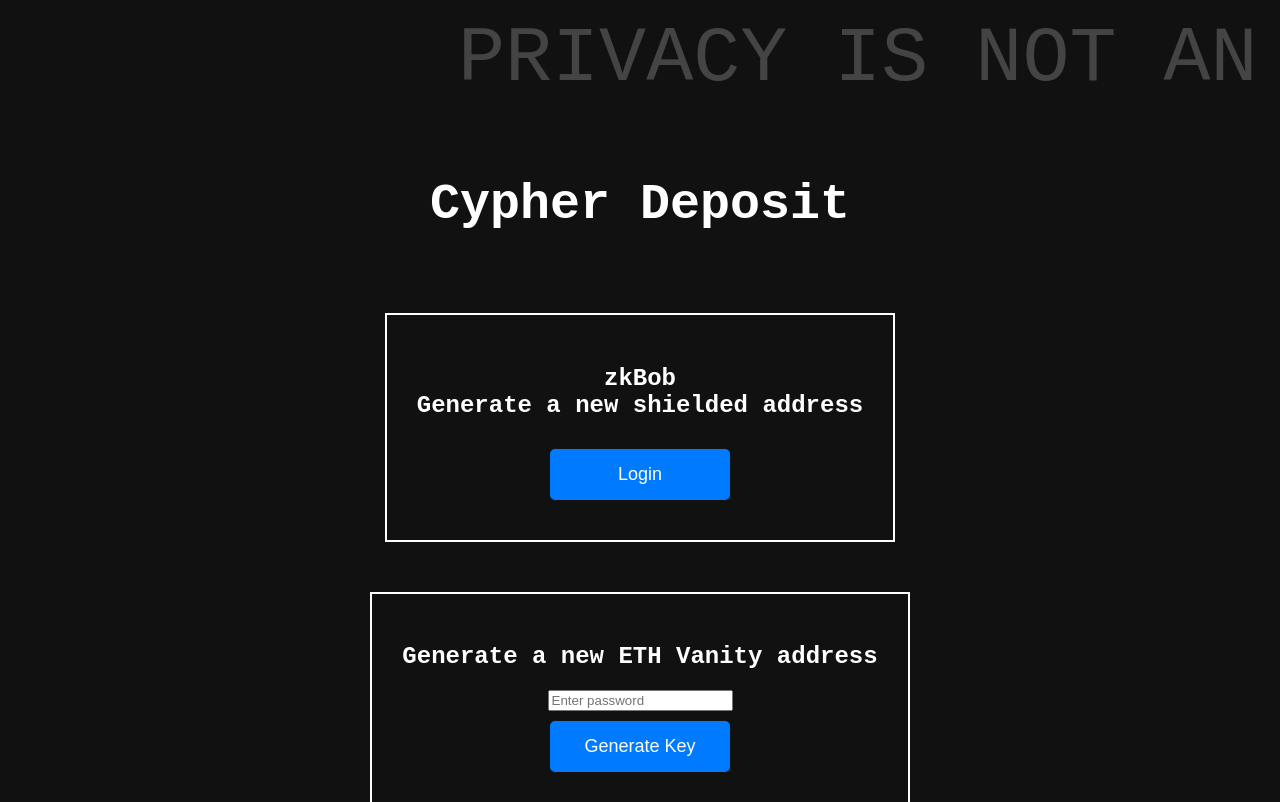
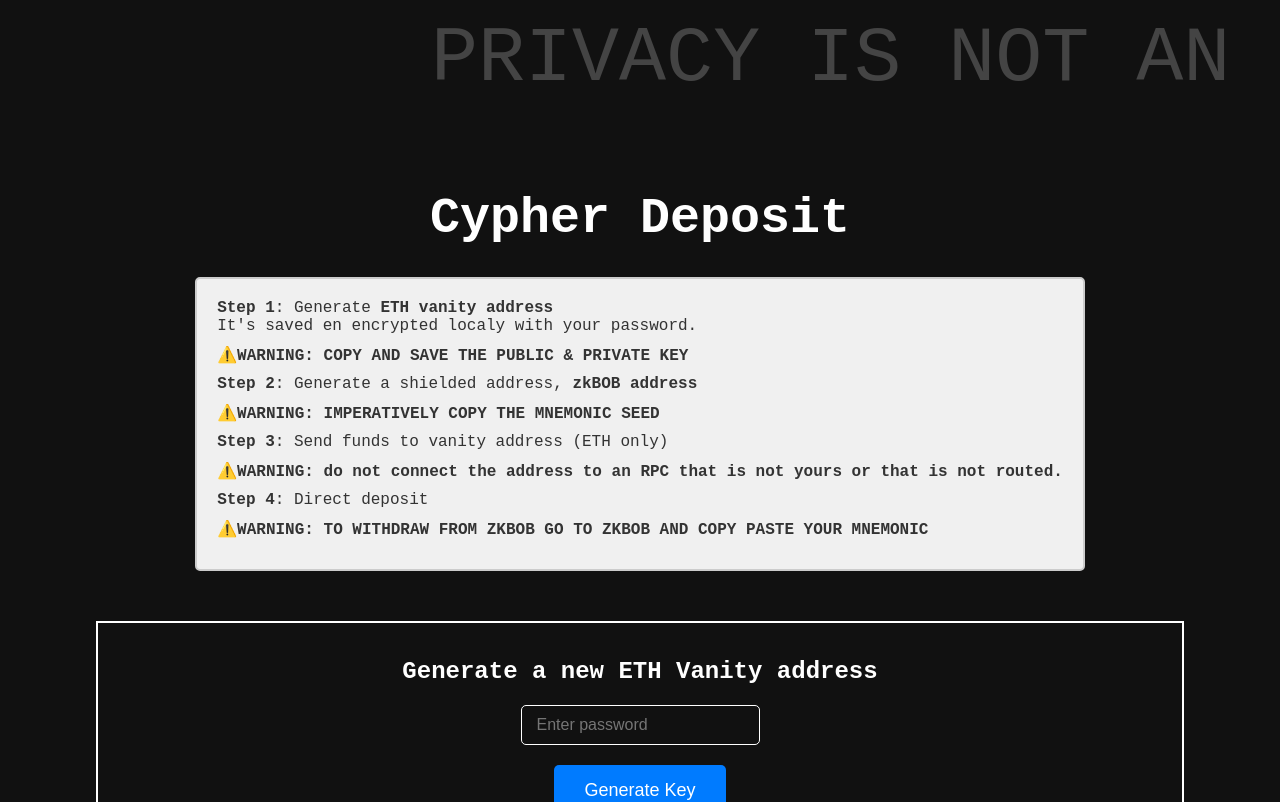
Before and after one commit to Alice-s-Deposit/WebApp, a React (Create React App) app: page / in a window 1280 px wide. Shown: the top 802 px of the page. Built offline with nearby package versions, Linux system fonts and the light colour scheme.

Commit message:
add tutorial

```diff
--- a/src/App.css
+++ b/src/App.css
@@ -9,7 +9,7 @@
   flex-direction: column;
   align-items: center;
   justify-content: center;
-  height: 100vh; /* Centrer verticalement les éléments */
+  height: auto; /* Centrer verticalement les éléments */
   background: url('background-text.svg') no-repeat center; /* Utiliser 'no-repeat' pour n'afficher qu'une seule fois */
   background-size: contain; /* Ajuster la taille de l'image */
   animation: slide 15s linear infinite;
@@ -33,7 +33,8 @@
 .enclosure {
   border: 2px solid #fff;
   padding: 30px; /* Augmentation de l'espace intérieur de l'encadré */
-  max-width: 800px; /* Augmentation de la largeur de l'encadré */
+  max-width: 80%; /* Augmentation de la largeur de l'encadré */
+  width: 80%;
   text-align: center;
   margin-top: 50px; /* Espace supplémentaire en haut */
   word-break: break-all; /* Casser les mots pour qu'ils ne dépassent pas de l'encadré */
@@ -58,6 +59,7 @@
   justify-content: center; /* Centrer horizontalement le texte du bouton */
   align-items: center; /* Centrer verticalement le texte du bouton */
   margin-bottom: 10px; /* Ajouter une marge en bas du bouton */
+  width: auto; /* Ajuster la largeur du bouton en fonction de la longueur du texte */
 }
 
 button:hover {
@@ -73,3 +75,45 @@
   margin: 20px 0; /* Ajouter de l'espace en haut et en bas pour la réponse */
   font-size: 16px;
 }
+
+h2 {
+  margin-top: 5px; /* Supprimer la marge en haut pour le titre */
+  margin-bottom: 20px;
+}
+
+input {
+  padding: 10px 15px; /* Ajustement du padding pour centrer le texte */
+  font-size: 16px; /* Taille de la police */
+  border: 1px solid #fff; /* Bordure avec couleur blanche */
+  border-radius: 5px; /* Bordures arrondies */
+  color: #fff; /* Couleur du texte */
+  background-color: transparent; /* Fond transparent */
+  outline: none; /* Supprimer l'outline au focus */
+  margin-bottom: 10px; /* Ajouter de l'espace en bas de l'input */
+  width: auto; /* Largeur de l'input pour occuper tout l'espace disponible */
+}
+
+footer {
+  margin-bottom: 100px;
+}
+
+.info-list {
+  background-color: #f0f0f0; /* Couleur de fond du composant */
+  color: #333; /* Couleur du texte */
+  font-family: 'Courier New', monospace; /* Police de type machine à écrire */
+  padding: 20px; /* Espacement intérieur pour le contenu du composant */
+  border: 2px solid #ccc; /* Bordure du composant */
+  border-radius: 5px; /* Coins arrondis de la bordure */
+  width: auto;
+}
+
+.info-list ul {
+  list-style-type: none; /* Supprimer les puces de la liste */
+  padding: 0;
+  margin: 0;
+}
+
+.info-list li {
+  margin-bottom: 10px; /* Espacement entre les éléments de la liste */
+  font-size: 16px; /* Taille de la police des éléments de la liste */
+}
--- a/src/App.tsx
+++ b/src/App.tsx
@@ -5,6 +5,7 @@
 import { Auth } from './Components/Auth';
 import { ShieldedAddressGenerator } from './Components/ShieldedAddressGenerator';
 import { PasswordInput } from './utils/keyManagement'
+import { InfoList } from './Components/InfoList';
 
 function App() {
   const [buttonDisabled, setButtonDisabled] = useState(false);
@@ -24,6 +25,13 @@
   return (
     <div className="App">
       <div className="App-title">Cypher Deposit</div>
+      <InfoList />
+
+      <div className="enclosure">
+      <h2>Generate a new ETH Vanity address</h2>
+        <PasswordInput />
+      </div>
+
       <div className="enclosure">
         <h2>zkBob <br></br>Generate a new shielded address</h2>
         <ZkClientProvider>
@@ -31,12 +39,10 @@
           <ShieldedAddressGenerator handleButtonClick={handleButtonClick} buttonDisabled={buttonDisabled} />
         </ZkClientProvider>
       </div>
-      <div className="enclosure">
-      <h2>Generate a new ETH Vanity address</h2>
-        <PasswordInput />
-      </div>
+
+      <footer></footer>
     </div>
-  );
+     );
 }
 
 export default App;
--- /dev/null
+++ b/src/Components/InfoList.tsx
@@ -0,0 +1,18 @@
+import React from 'react';
+
+export const InfoList = () => {
+  return (
+    <div className="info-list">
+      <ul>
+        <li><b>Step 1</b>: Generate <b>ETH vanity address</b><br></br>It's saved en encrypted localy with your password.</li>
+        <li>⚠️<b>WARNING: COPY AND SAVE THE PUBLIC & PRIVATE KEY</b></li>
+        <li><b>Step 2</b>: Generate a shielded address, <b>zkBOB address</b></li>
+        <li>⚠️<b>WARNING: IMPERATIVELY COPY THE MNEMONIC SEED</b></li>
+        <li><b>Step 3</b>: Send funds to vanity address (ETH only)</li>
+        <li>⚠️<b>WARNING: do not connect the address to an RPC that is not yours or that is not routed.</b></li>
+        <li><b>Step 4</b>: Direct deposit</li>
+        <li>⚠️<b>WARNING: TO WITHDRAW FROM ZKBOB GO TO ZKBOB AND COPY PASTE YOUR MNEMONIC</b></li>
+      </ul>
+    </div>
+  );
+};
```
